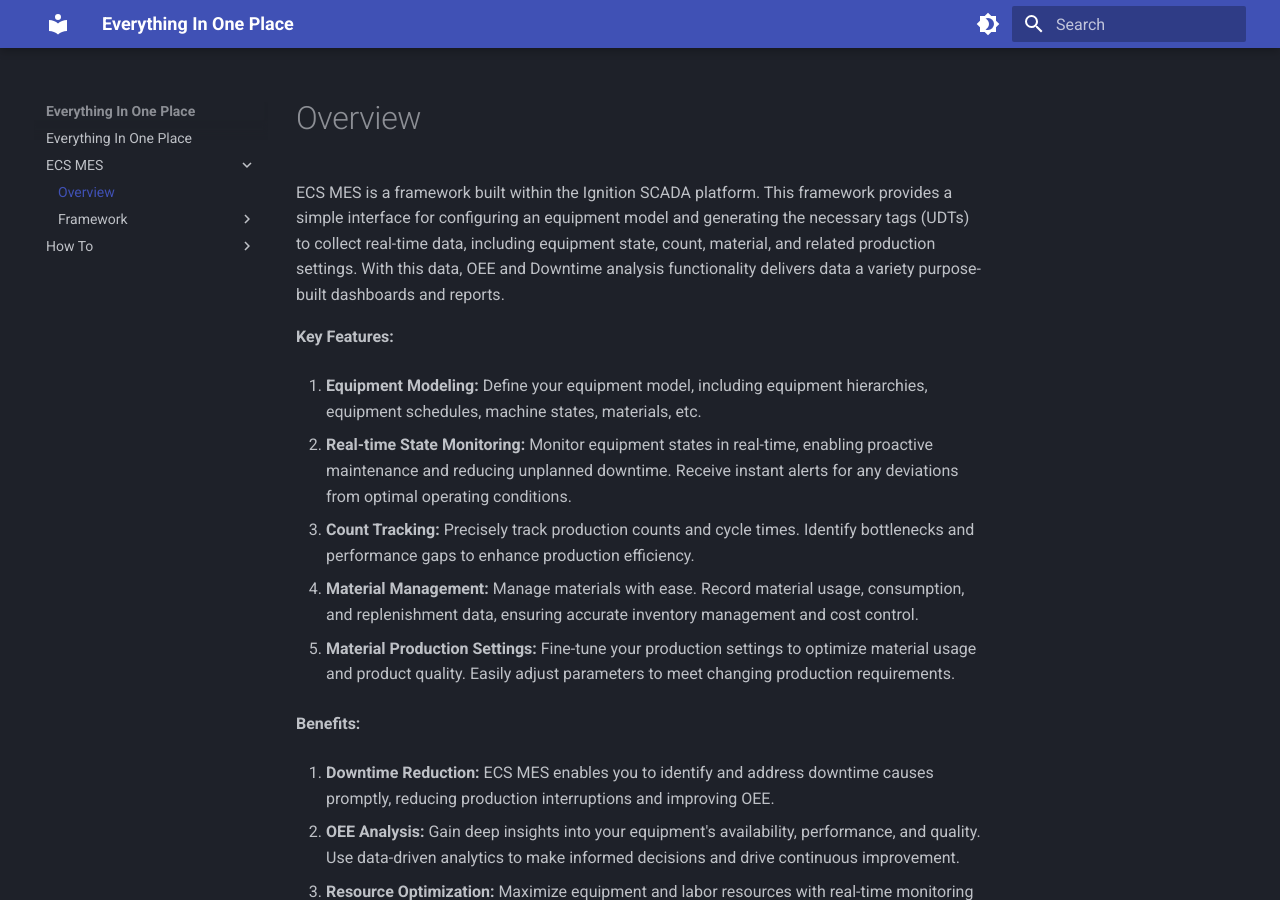
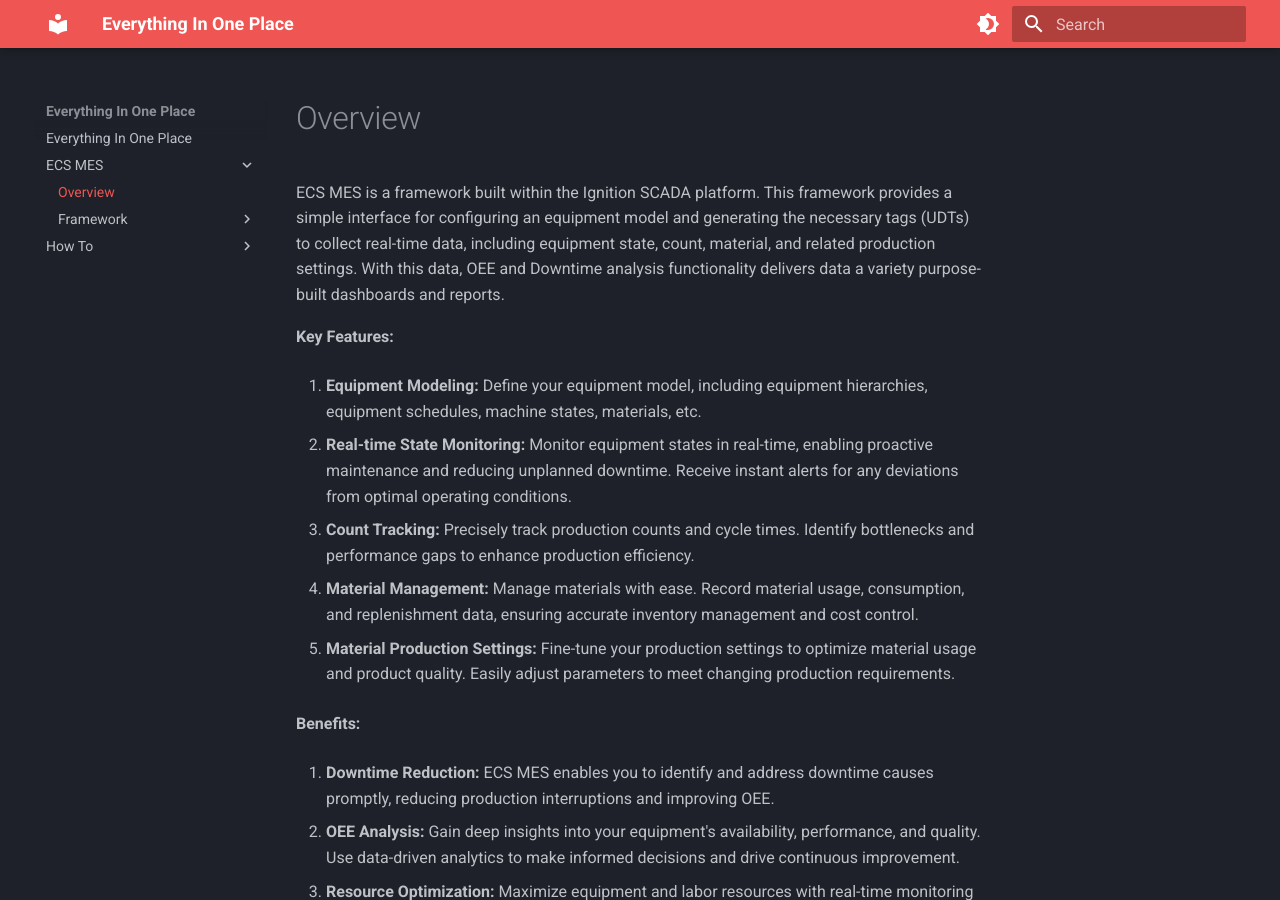
Before and after one commit to millert381/millert381.github.io, an MkDocs documentation site: the page built from docs/ECS-MES/overview.md, in a window 1280 px wide and 900 px high. Built offline with MkDocs 1.6.1 and Material for MkDocs 9.7.7, drawn with Linux system fonts in a browser that asks for light colours.

Commit message:
set to red; custom color palette still not working

```diff
--- a/mkdocs.yml
+++ b/mkdocs.yml
@@ -4,7 +4,7 @@
     palette:
         # Palette toggle for dark mode
         - scheme: slate
-          primary: ecs
+          primary: red
           accent: red
           toggle:
             icon: material/brightness-4
@@ -12,7 +12,7 @@
 
         # Palette toggle for light mode
         - scheme: default
-          primary: ecs
+          primary: red
           accent: red
           toggle:
             icon: material/brightness-7
```
